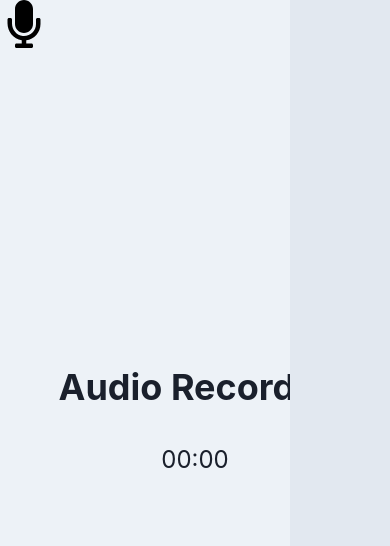
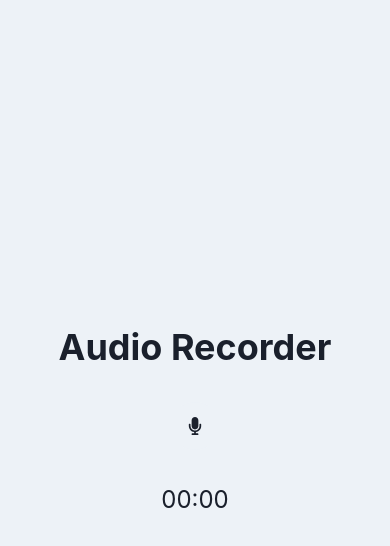
Before and after one commit to GPT-Engineer-App/transcription-recorder, a React (Vite) app: page / in a window 390 px wide. Shown: the top 546 px of the page. Built offline with nearby package versions, Linux system fonts and the light colour scheme.

Commit message:
Removed the draggable mic feature and the grey box. Added a circular button with the microphone icon under the title to start and stop recording.
Prompt: Delete the dragging mic feature and the grey box.

Add back the mic inside a circular button under the title.

```diff
--- a/src/components/DraggableArea.jsx
+++ /dev/null
@@ -1,40 +0,0 @@
-import React, { useState, useRef } from "react";
-import { Box } from "@chakra-ui/react";
-
-const DraggableArea = ({ children, onLock }) => {
-  const [isDragging, setIsDragging] = useState(false);
-  const [position, setPosition] = useState({ x: 0, y: 0 });
-  const areaRef = useRef(null);
-
-  const handleMouseDown = (event) => {
-    setIsDragging(true);
-  };
-
-  const handleMouseMove = (event) => {
-    if (isDragging) {
-      const areaRect = areaRef.current.getBoundingClientRect();
-      const newX = event.clientX - areaRect.left;
-      const newY = event.clientY - areaRect.top;
-      setPosition({ x: newX, y: newY });
-
-      if (newX > areaRect.width - 100) {
-        onLock();
-      }
-    }
-  };
-
-  const handleMouseUp = () => {
-    setIsDragging(false);
-  };
-
-  return (
-    <Box ref={areaRef} position="fixed" inset={0} onMouseDown={handleMouseDown} onMouseMove={handleMouseMove} onMouseUp={handleMouseUp} onMouseLeave={handleMouseUp}>
-      <Box position="absolute" left={position.x} top={position.y}>
-        {children}
-      </Box>
-      <Box position="fixed" right={0} top={0} bottom={0} width="100px" bg="gray.200" borderLeftWidth={2} />
-    </Box>
-  );
-};
-
-export default DraggableArea;
--- a/src/components/DraggableMic.jsx
+++ /dev/null
@@ -1,13 +0,0 @@
-import React from "react";
-import { Icon } from "@chakra-ui/react";
-import { FaMicrophone, FaStop, FaLock } from "react-icons/fa";
-
-const DraggableMic = ({ isRecording, isLocked, onClick }) => {
-  return (
-    <Icon as={isRecording ? FaStop : FaMicrophone} boxSize={12} color={isRecording ? "red.500" : "black"} cursor="pointer" onClick={onClick} position="relative">
-      {isLocked && <Icon as={FaLock} boxSize={6} color="green.500" position="absolute" top={-2} right={-2} />}
-    </Icon>
-  );
-};
-
-export default DraggableMic;
--- a/src/pages/Index.jsx
+++ b/src/pages/Index.jsx
@@ -1,14 +1,13 @@
 import React, { useState, useRef } from "react";
-import { Center, Heading, Text, VStack, useColorModeValue, Spinner, Box } from "@chakra-ui/react";
-import DraggableArea from "../components/DraggableArea";
-import DraggableMic from "../components/DraggableMic";
+import { Center, Heading, Text, VStack, useColorModeValue, Spinner, Box, IconButton } from "@chakra-ui/react";
+import { FaMicrophone, FaStop } from "react-icons/fa";
 
 const Index = () => {
   const [isRecording, setIsRecording] = useState(false);
   const [recordingTime, setRecordingTime] = useState(0);
   const [isProcessing, setIsProcessing] = useState(false);
   const [transcription, setTranscription] = useState("");
-  const [isLocked, setIsLocked] = useState(false);
+
   const timerRef = useRef(null);
 
   const startRecording = () => {
@@ -21,7 +20,7 @@ const Index = () => {
   };
 
   const stopRecording = () => {
-    if (isRecording && !isLocked) {
+    if (isRecording) {
       setIsRecording(false);
       clearInterval(timerRef.current);
       setIsProcessing(true);
@@ -31,10 +30,6 @@ const Index = () => {
         setIsProcessing(false);
       }, 2000);
     }
-  };
-
-  const handleLock = () => {
-    setIsLocked(true);
   };
 
   const formatTime = (time) => {
@@ -49,9 +44,7 @@ const Index = () => {
         <Heading as="h1" size="2xl">
           Audio Recorder
         </Heading>
-        <DraggableArea onLock={handleLock}>
-          <DraggableMic isRecording={isRecording} isLocked={isLocked} onClick={isRecording ? stopRecording : startRecording} />
-        </DraggableArea>
+        <IconButton icon={isRecording ? <FaStop /> : <FaMicrophone />} size="lg" colorScheme={isRecording ? "red" : "gray"} onClick={isRecording ? stopRecording : startRecording} borderRadius="full" />
         <Text fontSize="2xl">{formatTime(recordingTime)}</Text>
         {isProcessing && (
           <Box>
```
